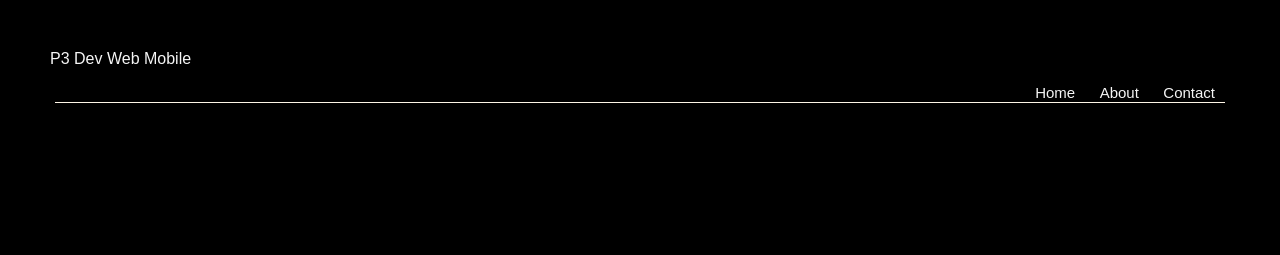
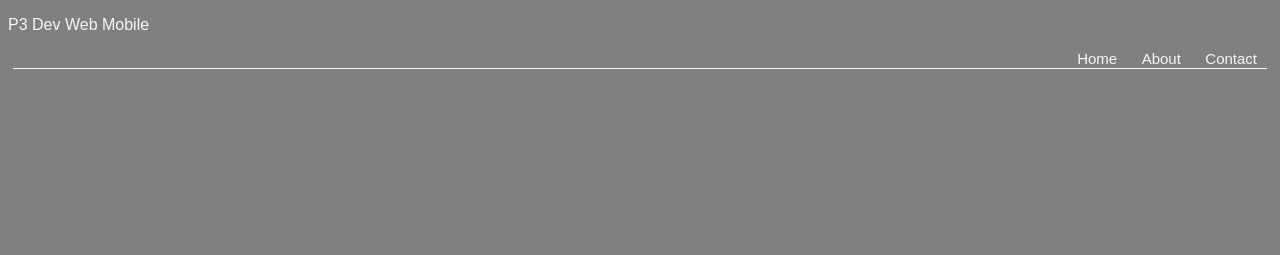
Before and after one commit to MansouraD/TP, a plain HTML site: page index.html in a window 1280 px wide. Shown: the top 255 px of the page. Drawn offline with Linux system fonts and the light colour scheme.

Commit message:
Update style.css

```diff
--- a/style.css
+++ b/style.css
@@ -1,7 +1,6 @@
 body{
   font-family: Arial, Helvetica, sans-serif;
-  color: whitesmoke;
-  background-size: cover; margin: 50px; background-color: black;
+  color: whitesmoke; background-color: gray;
 }
 .firts{
 font-size: 40px; color: whitesmoke  ;
```
